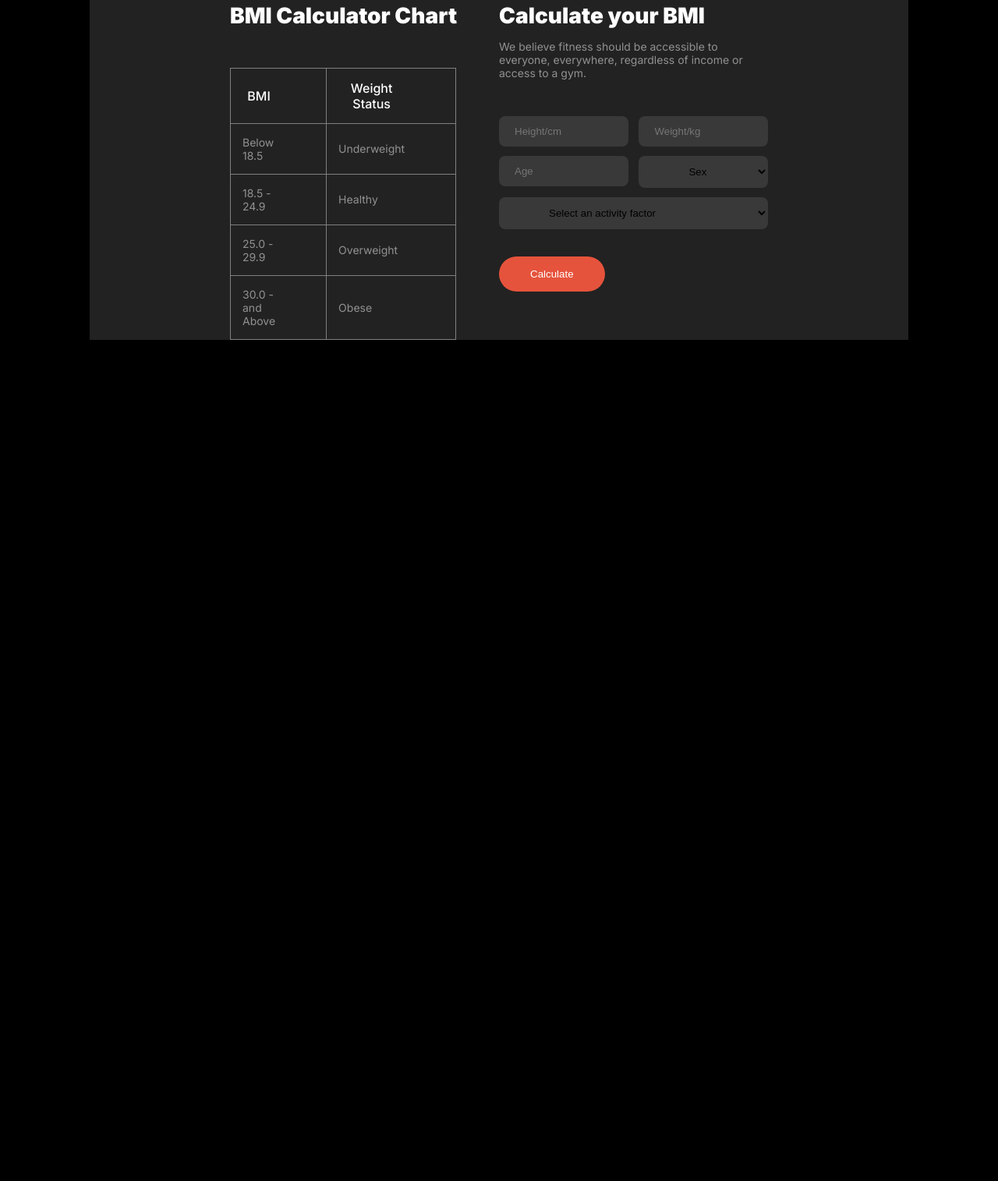
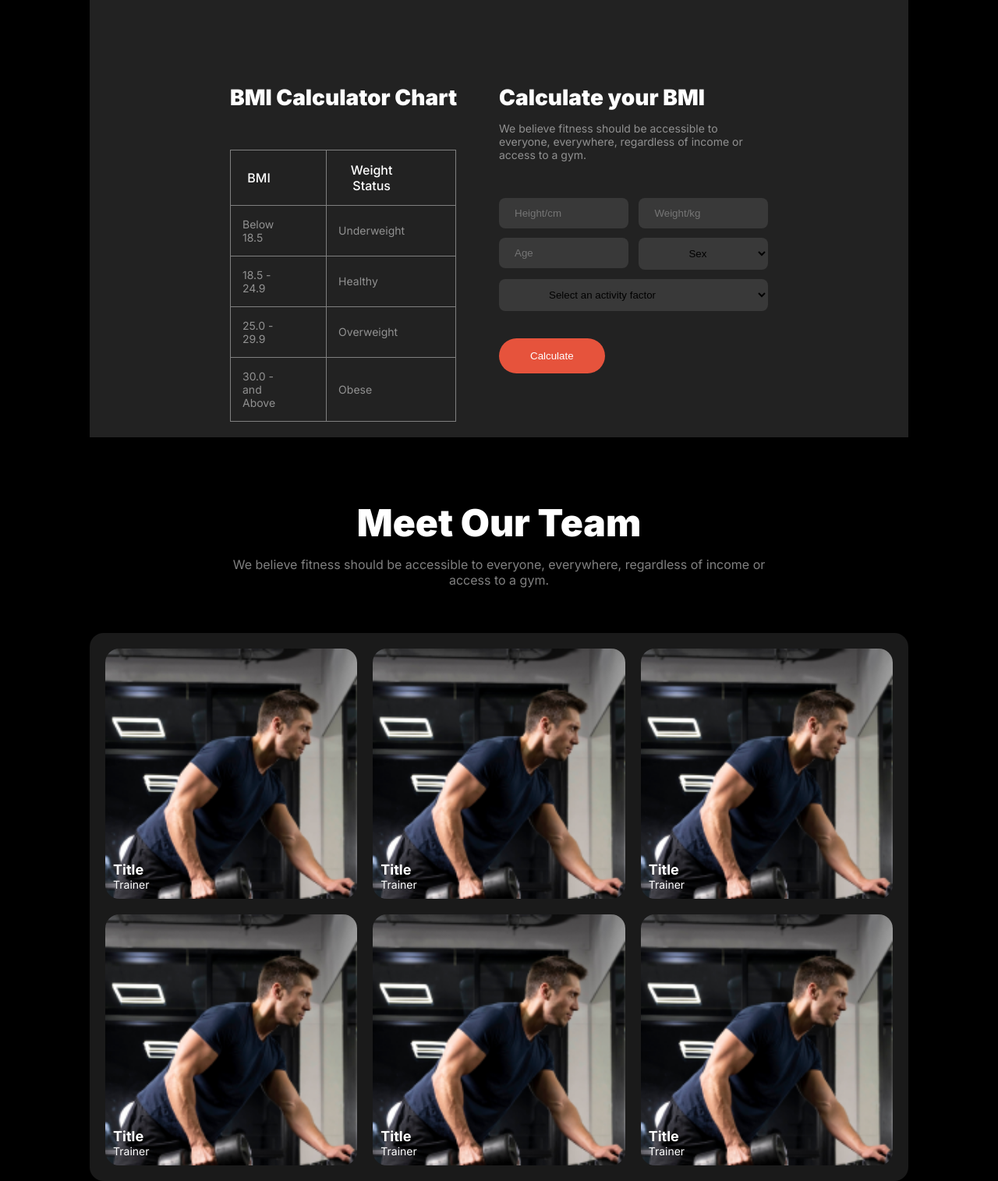
Before and after one commit to mdruman079/elite-fitness, a plain HTML site: page index.html in a window 1280 px wide. Shown: the part 2267-3782 px from the top of the page at 78% size. Before the commit the page ends 2703 px from the top, so only its background shows below. Drawn offline with Linux system fonts and the light colour scheme.

Commit message:
team section added

```diff
--- a/index.html
+++ b/index.html
@@ -196,7 +196,70 @@
     </secton>
       <!-- bmi section end -->
        <!-- team section start -->
+       <section class="team">
+        <h2 class="section-title">
+            Meet Our Team
+        </h2>
+        <p class="section-description team-description">
+            We believe fitness should be accessible to everyone, everywhere, regardless of income or <br> access to a gym.
+        </p>
+        <div class="images-container">
+            <div class="image-container">
+                <img src="../images/image4.png" alt="" class="image">
 
+                  <div class="image-text">
+                  <h2 class="title">Title</h2>
+                  <p class="description">Trainer</p>
+                  </div>
+
+              </div>
+            <div class="image-container">
+                <img src="../images/image4.png" alt="" class="image">
+
+                  <div class="image-text">
+                  <h2 class="title">Title</h2>
+                  <p class="description">Trainer</p>
+                  </div>
+
+              </div>
+            <div class="image-container">
+                <img src="../images/image4.png" alt="" class="image">
+
+                  <div class="image-text">
+                  <h2 class="title">Title</h2>
+                  <p class="description">Trainer</p>
+                  </div>
+
+              </div>
+            <div class="image-container">
+                <img src="../images/image4.png" alt="" class="image">
+
+                  <div class="image-text">
+                  <h2 class="title">Title</h2>
+                  <p class="description">Trainer</p>
+                  </div>
+
+              </div>
+            <div class="image-container">
+                <img src="../images/image4.png" alt="" class="image">
+
+                  <div class="image-text">
+                  <h2 class="title">Title</h2>
+                  <p class="description">Trainer</p>
+                  </div>
+
+              </div>
+            <div class="image-container">
+                <img src="../images/image4.png" alt="" class="image">
+
+                  <div class="image-text">
+                  <h2 class="title">Title</h2>
+                  <p class="description">Trainer</p>
+                  </div>
+
+              </div>
+        </div>
+     </section>
        <!-- team section end -->
     </main>
     <footer>
--- a/styles/resonsive.css
+++ b/styles/resonsive.css
@@ -13,7 +13,7 @@
     .banner, .run, .bmi-info{
         flex-direction: column;
     }
-    .img-container{
+    .img-container, .images-container{
         grid-template-columns: repeat(1, 1fr);
     }
     .run-content, .run-img, .bmi-info-table, .bmi-form-chart, table, .form-container{
--- a/styles/style.css
+++ b/styles/style.css
@@ -250,7 +250,7 @@ background: #222;
 
 .bmi-container{
     background: #222;
-    padding: 0px 180px;
+    padding: 20px 180px;
     margin-top: 85px;
 }
 .bmi-info{
@@ -328,3 +328,49 @@ background: rgba(255, 255, 255, 0.10);
     margin-top: 35px;
 }
 /* bmi section style end */
+/* team section style srart */
+.team{
+    margin-top: 80px;
+}
+.team-description{
+    margin-top: 14px;
+    margin-bottom: 58px;
+}
+.images-container{
+    display: grid;
+    grid-template-columns: repeat(3, 1fr);
+    gap: 20px;
+    background: rgba(255, 255, 255, 0.10);
+    padding: 20px;
+    border-radius: 18px;
+
+}
+.image-container {
+    position: relative;
+
+}
+  .image-container img {
+    width: 100%;
+    border-radius: 18px;
+
+  }
+
+  .image-text {
+    position: absolute;
+    bottom: 0;
+    left: 0;
+    right: 0;
+    padding: 10px;
+    text-align: left;
+
+  }
+  .title{
+
+color: white;
+font-size: 18px;
+  }
+  .description{
+color: white;
+font-size: 14px;
+  }
+/* team section style end */
```
